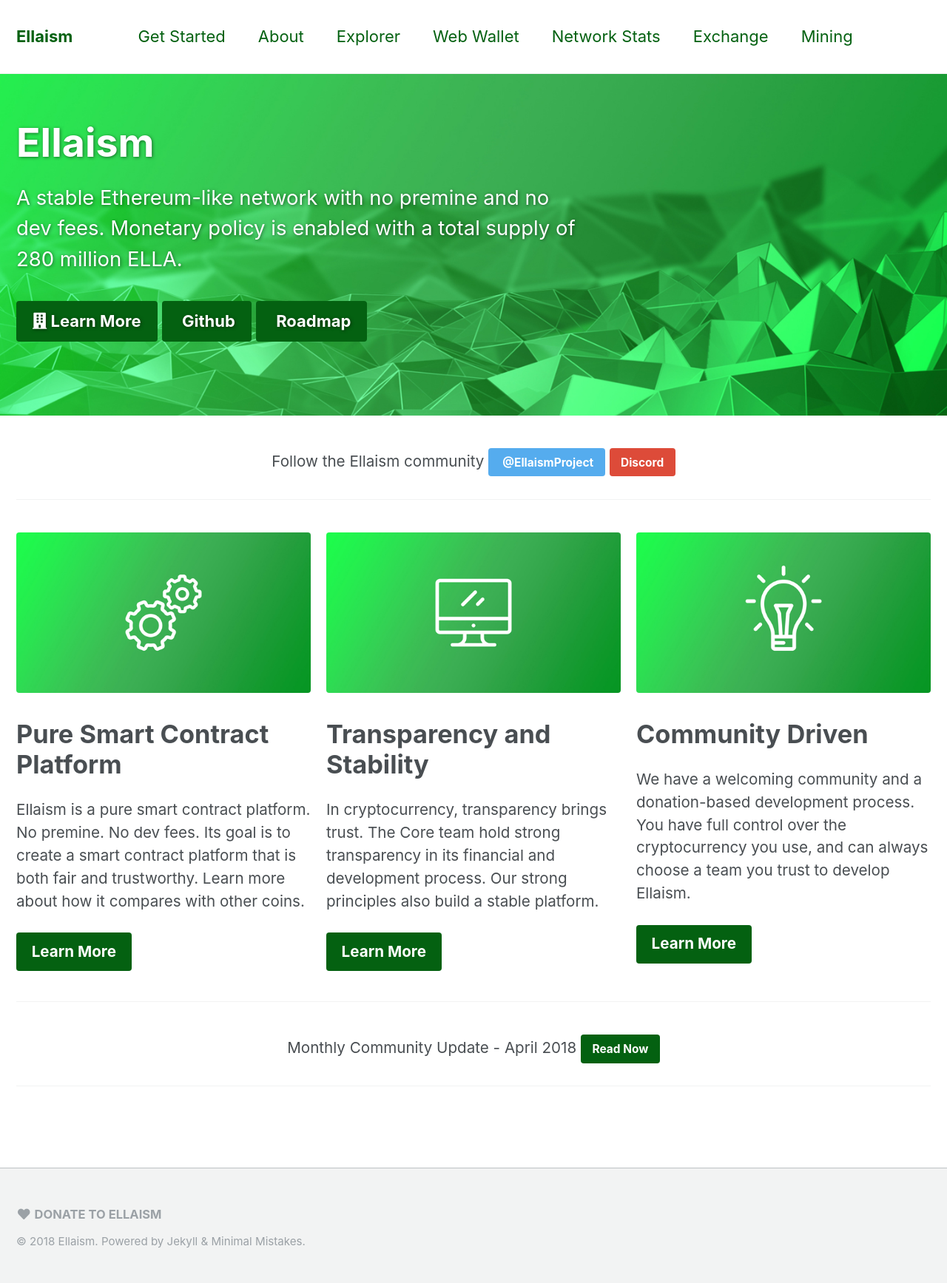
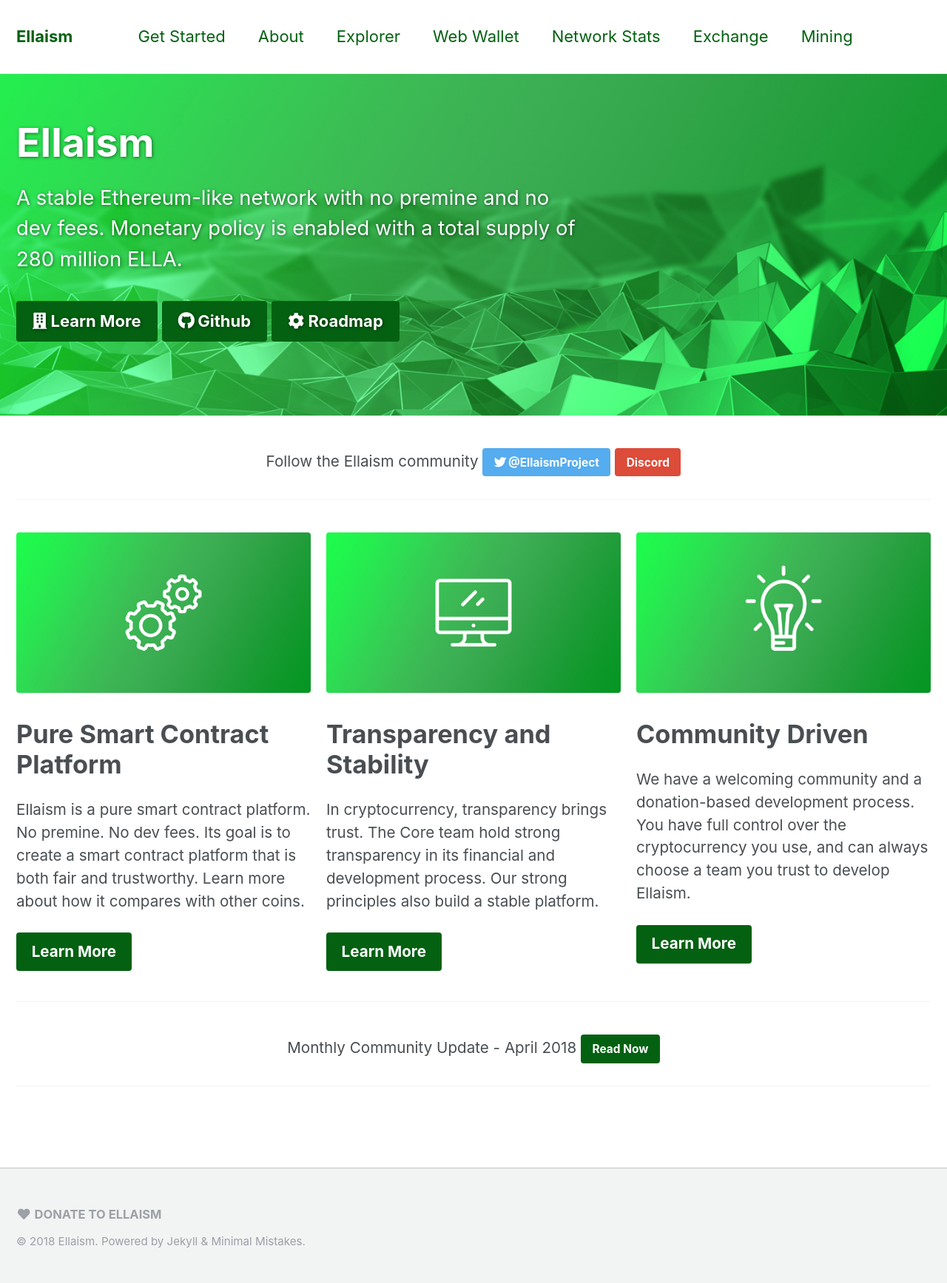
Before and after one commit to ellaism/ellaism.org, a Jekyll site: the page built from _pages/home.md, in a window 1280 px wide. Shown: the whole page at 74% size. Built offline with Jekyll 4.4.1, drawn with Linux system fonts in a browser that asks for light colours.

Commit message:
upgraded home page icons to font-awesome 5, https://fontawesome.com/icons/cog?style=solid replace 'gear' and github and twitter icons pulled from 'brands' library

```diff
--- a/_pages/home.md
+++ b/_pages/home.md
@@ -7,9 +7,9 @@
   ctas:
     - cta_label: "<i class='fa fa-building'></i> Learn More"
       cta_url: "/install/"
-    - cta_label: "<i class='fa fa-github'></i> Github"
+    - cta_label: "<i class='fab fa-github'></i> Github"
       cta_url: "https://github.com/ellaism"
-    - cta_label: "<i class='fa fa-gear'></i> Roadmap"
+    - cta_label: "<i class='fas fa-cog'></i> Roadmap"
       cta_url: "/roadmap/"
   caption:
 excerpt: 'A stable Ethereum-like network with no premine and no dev fees. Monetary policy is enabled with a total supply of 280 million ELLA.<br />'
@@ -33,7 +33,7 @@
     url: "/donate/"
     btn_label: "Learn More"
 intro:
-  - excerpt: 'Follow the Ellaism community [<i class="fa fa-twitter"></i> @EllaismProject](https://twitter.com/ellaismproject){: .btn .btn--twitter} [Discord](https://discord.ellaism.org/){: .btn .btn--google-plus}'
+  - excerpt: 'Follow the Ellaism community [<i class="fab fa-twitter"></i> @EllaismProject](https://twitter.com/ellaismproject){: .btn .btn--twitter} [Discord](https://discord.ellaism.org/){: .btn .btn--google-plus}'
 monthly-update:
   - excerpt: "Monthly Community Update - April 2018 [Read Now](/2018/05/05/monthly-update-apr-2018/){: .btn}"
 ---
```
